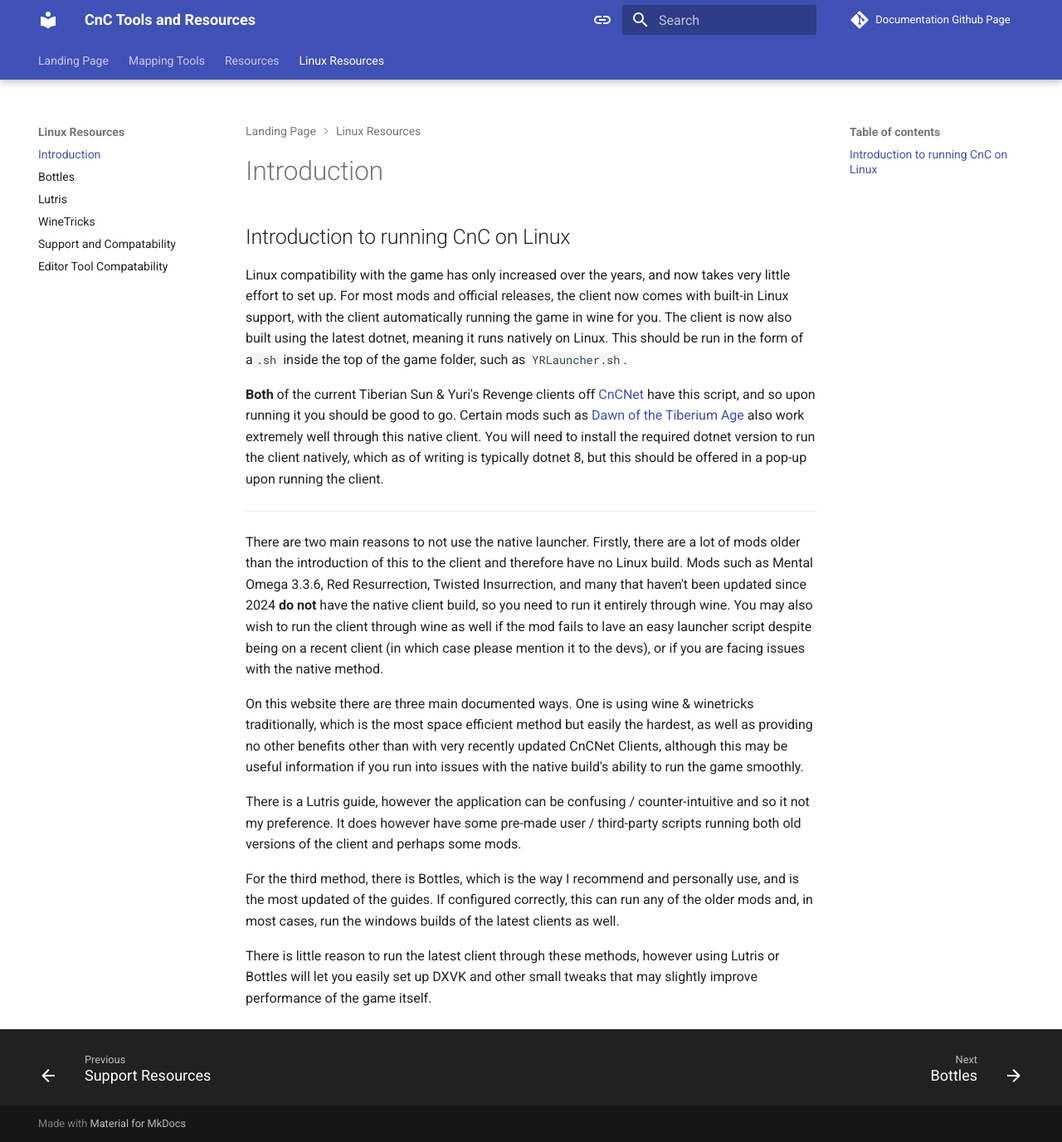
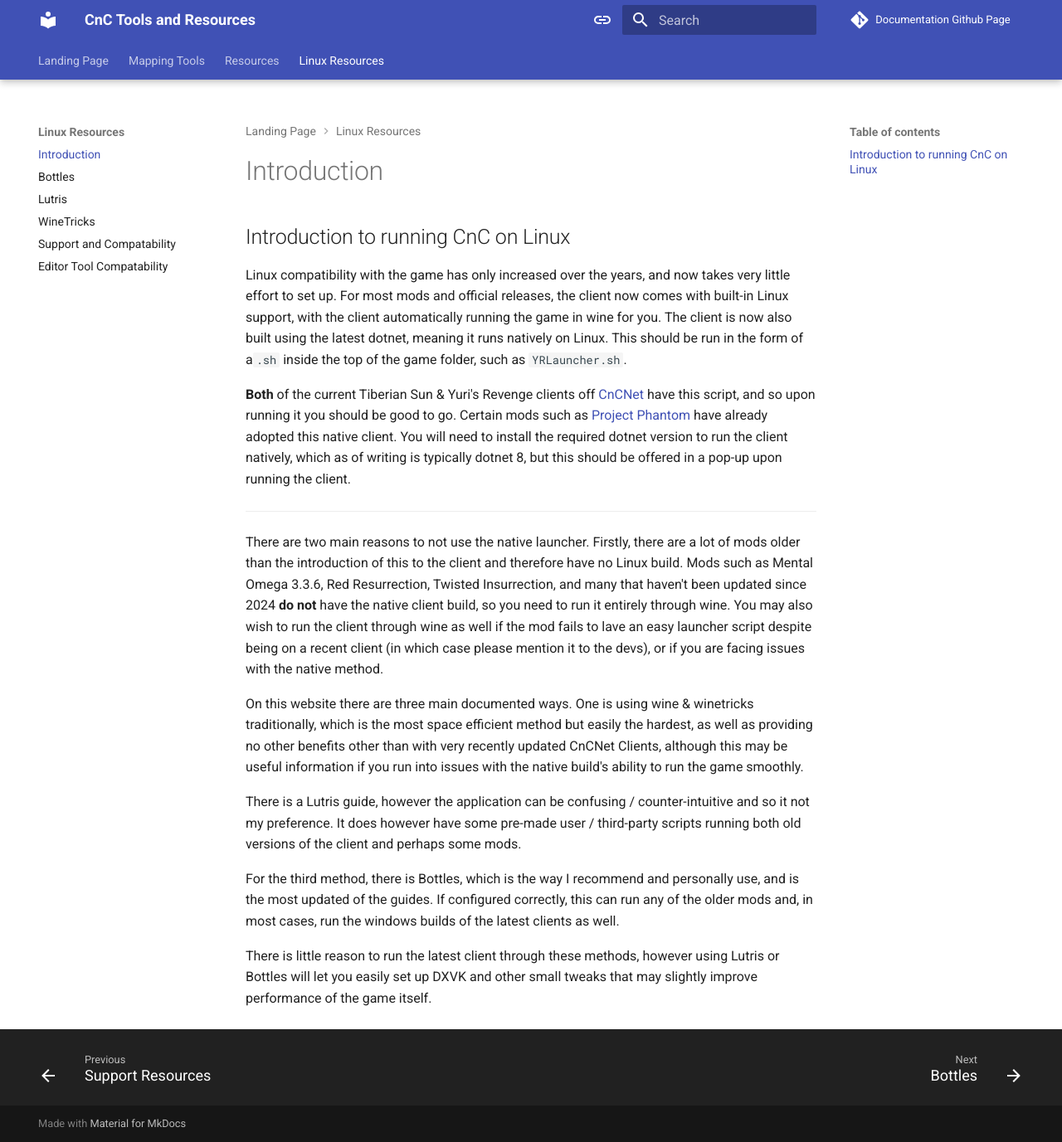
Before and after one commit to CatTanker/cnc_map_tool_guide, an MkDocs documentation site: the page built from docs/linuxintro.md, in a window 1280 px wide and 1377 px high. Shown: the whole window at 83% size. Built offline with MkDocs 1.6.1 and Material for MkDocs 9.7.7, drawn with Linux system fonts in a browser that asks for light colours; comment, search, counter and statistics services are not loaded.

Commit message:
Update Linux introduction section in documentation

```diff
--- a/docs/linuxintro.md
+++ b/docs/linuxintro.md
@@ -2,7 +2,7 @@
 
 Linux compatibility with the game has only increased over the years, and now takes very little effort to set up. For most mods and official releases, the client now comes with built-in Linux support, with the client automatically running the game in wine for you. The client is now also built using the latest dotnet, meaning it runs natively on Linux. This should be run in the form of a`.sh` inside the top of the game folder, such as `YRLauncher.sh`.
 
-**Both** of the current Tiberian Sun & Yuri's Revenge clients off [CnCNet](cncnet.org) have this script, and so upon running it you should be good to go. Certain mods such as [Dawn of the Tiberium Age](https://cncnet.org/dawn-of-the-tiberium-age) also work extremely well through this native client. You will need to install the required dotnet version to run the client natively, which as of writing is typically dotnet 8, but this should be offered in a pop-up upon running the client.
+**Both** of the current Tiberian Sun & Yuri's Revenge clients off [CnCNet](cncnet.org) have this script, and so upon running it you should be good to go. Certain mods such as [Project Phantom](https://www.moddb.com/mods/project-phantom) have already adopted this native client. You will need to install the required dotnet version to run the client natively, which as of writing is typically dotnet 8, but this should be offered in a pop-up upon running the client.
 
 
 ---
```
